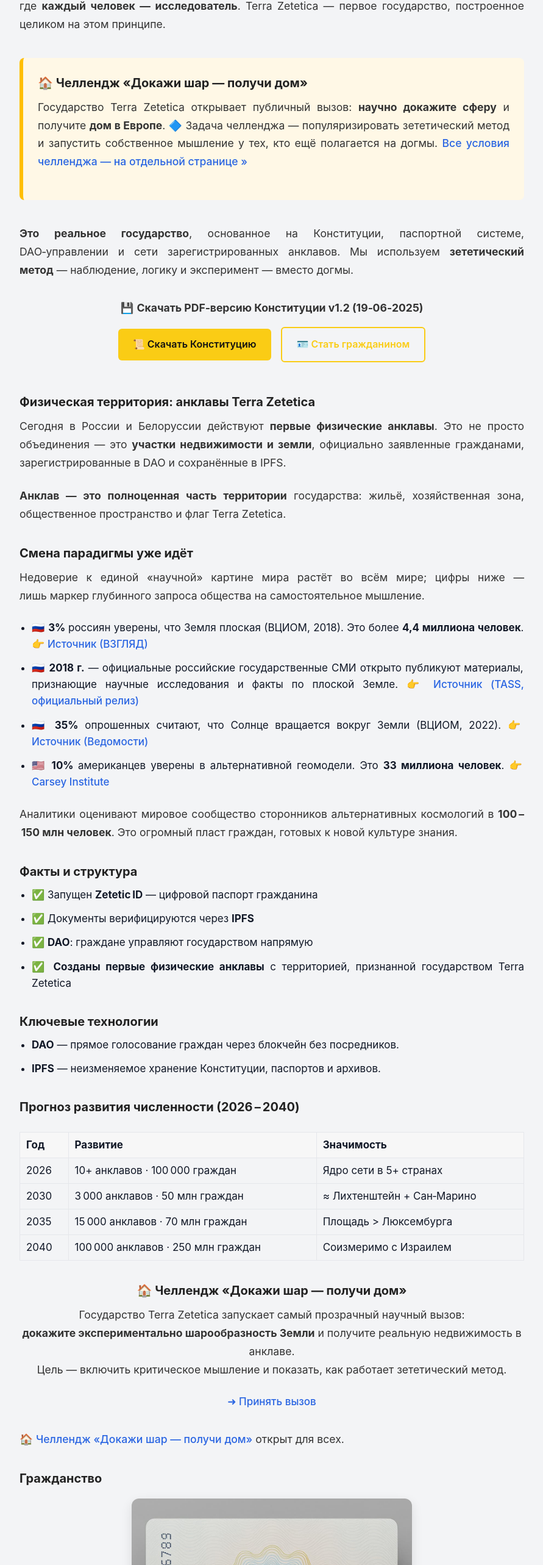
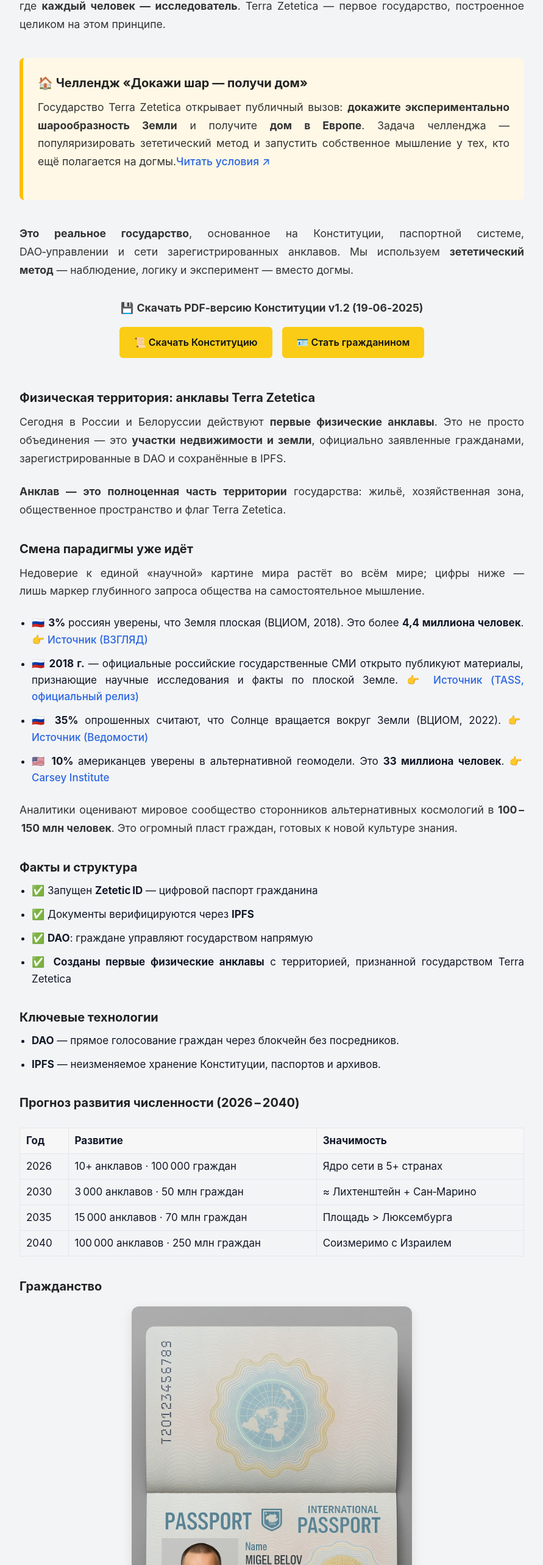
Before and after one commit to kardinalmarkov/terra-zetetica, a Next.js app: page /about2 in a window 1280 px wide. Shown: the part 743-3309 px from the top of the page at 61% size, without its empty margins (194-1085 px from the left). Built offline with nearby package versions, Linux system fonts and the light colour scheme.

Commit message:
Update about2.js

```diff
--- a/pages/about2.js
+++ b/pages/about2.js
@@ -57,11 +57,14 @@ export default function About() {
       >
         <h2 style={{ marginTop: 0 }}>🏠 Челлендж «Докажи шар — получи дом»</h2>
         <p>
-          Государство Terra Zetetica открывает публичный вызов: <strong>научно докажите сферу</strong> и
-          получите <strong>дом в Европе</strong>. 🔷 Задача челленджа —
+          Государство Terra Zetetica открывает публичный вызов: <strong>докажите экспериментально шарообразность Земли</strong> и
+          получите <strong>дом в Европе</strong>. Задача челленджа —
           популяризировать зететический метод и запустить собственное мышление у тех, кто ещё
-          полагается на догмы. <Link href="/dom">Все условия челленджа — на отдельной
-          странице »</Link>
+          полагается на догмы.
+          <Link href="/dom" target="_blank" rel="noopener noreferrer">
+             Читать условия&nbsp;↗
+          </Link>
+
         </p>
       </section>
 
@@ -88,7 +91,7 @@ export default function About() {
   </a>
   <Link
     href="/apply"
-    className="btn secondary"
+    className="btn primary"
     style={{ display: 'inline-block', margin: '1rem 0.5rem' }}
   >
     🪪 Стать гражданином
@@ -174,23 +177,6 @@ export default function About() {
         </table>
       </div>
 
-{/* --- Челлендж / выше на странице --- */}
-<section style={{ textAlign:'center', margin:'2rem 0' }}>
-  <h2>🏠  Челлендж «Докажи шар — получи дом»</h2>
-  <p>
-    Государство Terra Zetetica запускает самый прозрачный научный вызов: <br/>
-    <strong>докажите экспериментально шарообразность Земли</strong> и получите реальную недвижимость в анклаве. <br/>
-    Цель — включить критическое мышление и показать, как работает зететический метод.
-  </p>
-
-<Link href="/dom"> ➜  Принять вызов</Link>
-</section>
-
-
-      {/* --- Челлендж --- */}
-      <p>
-        🏠 <Link href="/dom">Челлендж «Докажи шар — получи дом»</Link> открыт для всех.
-      </p>
 
       {/* --- Гражданство --- */}
       <h2>Гражданство</h2>
```
